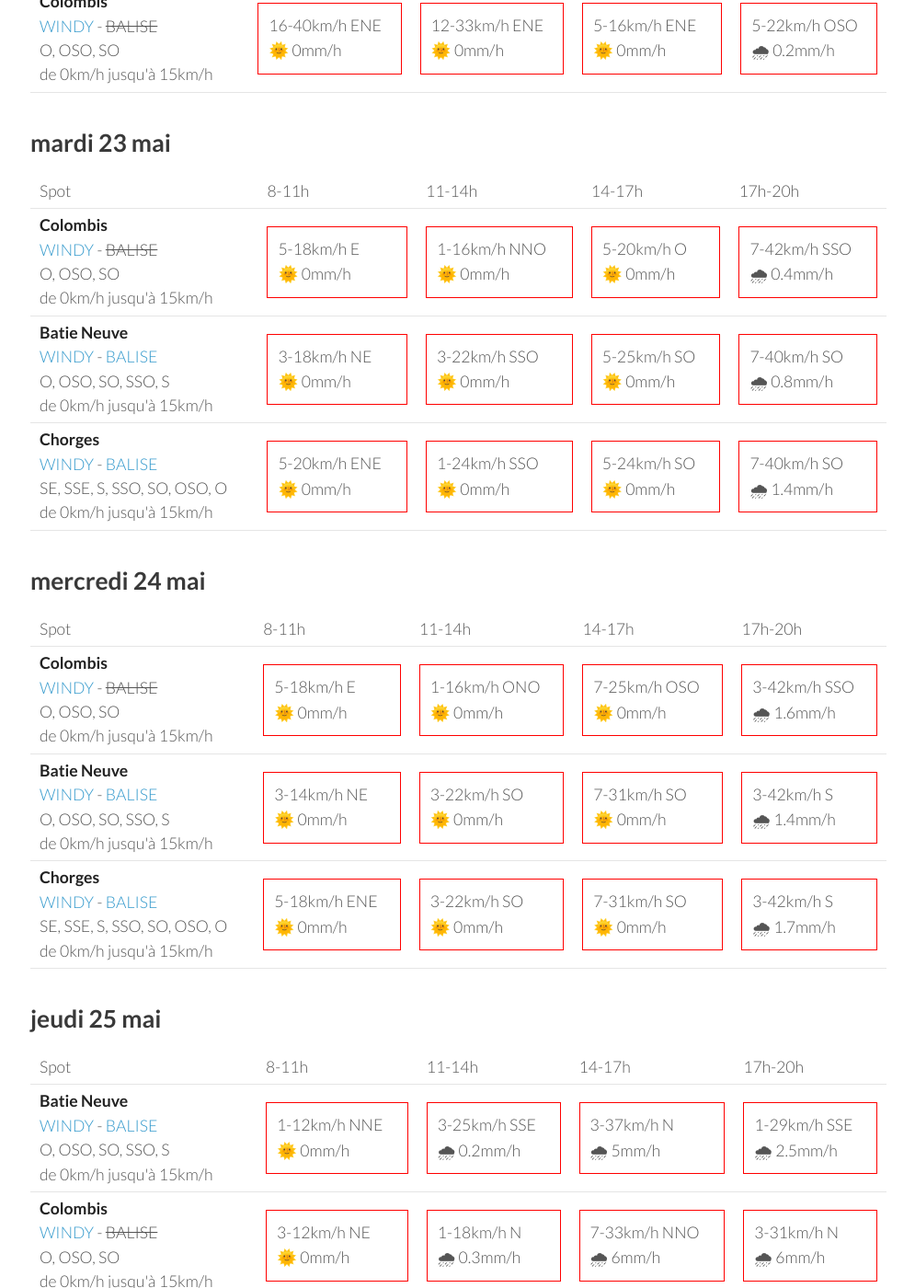
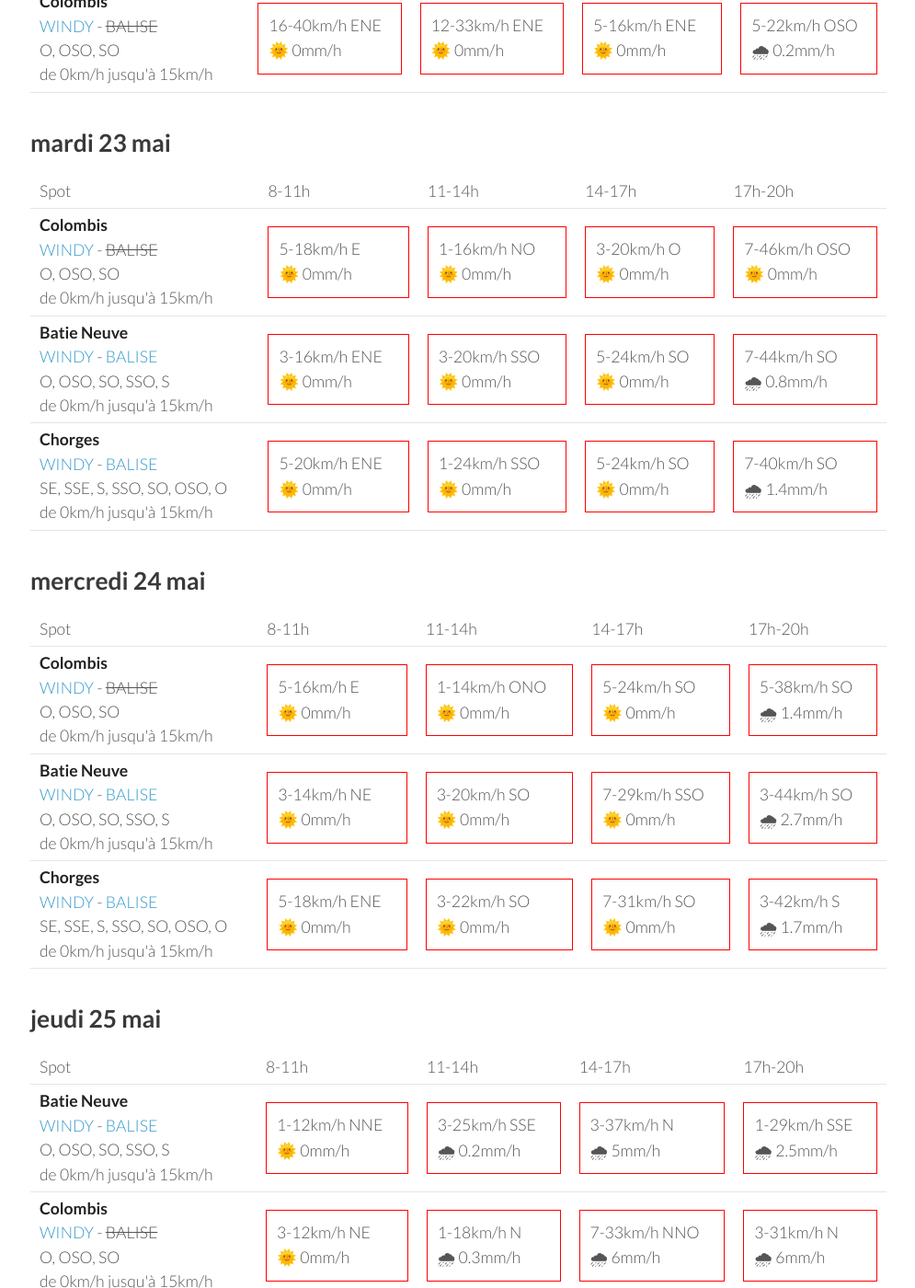
Before and after one commit to parapente-dans-le-nord/parapente-dans-le-nord.github.io, a Jekyll site: the page built from serre_poncon.markdown, in a window 1280 px wide and 1400 px high, scrolled down 1092 px. Shown: the whole window at 92% size, without its empty margins (25-1020 px from the left). Built offline with Jekyll 4.4.1, drawn with Linux system fonts in a browser that asks for light colours; some of the changed text lies outside the part shown.

Commit message:
update index.markdown

```diff
--- a/serre_poncon.markdown
+++ b/serre_poncon.markdown
@@ -114,19 +114,19 @@ page mise à jour le dimanche 21 mai 13:31
         <td><strong>Colombis</strong><br><a href="https://windy.com/44.494/6.216?44.559,6.262,10">WINDY</a> - <span class="no-balise"> BALISE </span><br> <span class="vent-favorable">O, OSO, SO</span><br><span class="force-vent">de 0km/h jusqu'à 15km/h</span> </td>
 
             <td><div class="not-flyable"><p>5-18km/h E</p><p>🌞 0mm/h</p></div></td>
-            <td><div class="not-flyable"><p>1-16km/h NNO</p><p>🌞 0mm/h</p></div></td>
-            <td><div class="not-flyable"><p>5-20km/h O</p><p>🌞 0mm/h</p></div></td>
-            <td><div class="not-flyable"><p>7-42km/h SSO</p><p>🌧 0.4mm/h</p></div></td>
+            <td><div class="not-flyable"><p>1-16km/h NO</p><p>🌞 0mm/h</p></div></td>
+            <td><div class="not-flyable"><p>3-20km/h O</p><p>🌞 0mm/h</p></div></td>
+            <td><div class="not-flyable"><p>7-46km/h OSO</p><p>🌞 0mm/h</p></div></td>
 
 
     </tr>
 <tr>
         <td><strong>Batie Neuve</strong><br><a href="https://windy.com/44.584/6.236?44.559,6.262,10,m:eTtagly">WINDY</a> - <span class=""><a href="https://www.openwindmap.org/PP554">BALISE</a> </span><br> <span class="vent-favorable">O, OSO, SO, SSO, S</span><br><span class="force-vent">de 0km/h jusqu'à 15km/h</span> </td>
 
-            <td><div class="not-flyable"><p>3-18km/h NE</p><p>🌞 0mm/h</p></div></td>
-            <td><div class="not-flyable"><p>3-22km/h SSO</p><p>🌞 0mm/h</p></div></td>
-            <td><div class="not-flyable"><p>5-25km/h SO</p><p>🌞 0mm/h</p></div></td>
-            <td><div class="not-flyable"><p>7-40km/h SO</p><p>🌧 0.8mm/h</p></div></td>
+            <td><div class="not-flyable"><p>3-16km/h ENE</p><p>🌞 0mm/h</p></div></td>
+            <td><div class="not-flyable"><p>3-20km/h SSO</p><p>🌞 0mm/h</p></div></td>
+            <td><div class="not-flyable"><p>5-24km/h SO</p><p>🌞 0mm/h</p></div></td>
+            <td><div class="not-flyable"><p>7-44km/h SO</p><p>🌧 0.8mm/h</p></div></td>
 
 
     </tr>
@@ -159,10 +159,10 @@ page mise à jour le dimanche 21 mai 13:31
 <tr>
         <td><strong>Colombis</strong><br><a href="https://windy.com/44.494/6.216?44.559,6.262,10">WINDY</a> - <span class="no-balise"> BALISE </span><br> <span class="vent-favorable">O, OSO, SO</span><br><span class="force-vent">de 0km/h jusqu'à 15km/h</span> </td>
 
-            <td><div class="not-flyable"><p>5-18km/h E</p><p>🌞 0mm/h</p></div></td>
-            <td><div class="not-flyable"><p>1-16km/h ONO</p><p>🌞 0mm/h</p></div></td>
-            <td><div class="not-flyable"><p>7-25km/h OSO</p><p>🌞 0mm/h</p></div></td>
-            <td><div class="not-flyable"><p>3-42km/h SSO</p><p>🌧 1.6mm/h</p></div></td>
+            <td><div class="not-flyable"><p>5-16km/h E</p><p>🌞 0mm/h</p></div></td>
+            <td><div class="not-flyable"><p>1-14km/h ONO</p><p>🌞 0mm/h</p></div></td>
+            <td><div class="not-flyable"><p>5-24km/h SO</p><p>🌞 0mm/h</p></div></td>
+            <td><div class="not-flyable"><p>5-38km/h SO</p><p>🌧 1.4mm/h</p></div></td>
 
 
     </tr>
@@ -170,9 +170,9 @@ page mise à jour le dimanche 21 mai 13:31
         <td><strong>Batie Neuve</strong><br><a href="https://windy.com/44.584/6.236?44.559,6.262,10,m:eTtagly">WINDY</a> - <span class=""><a href="https://www.openwindmap.org/PP554">BALISE</a> </span><br> <span class="vent-favorable">O, OSO, SO, SSO, S</span><br><span class="force-vent">de 0km/h jusqu'à 15km/h</span> </td>
 
             <td><div class="not-flyable"><p>3-14km/h NE</p><p>🌞 0mm/h</p></div></td>
-            <td><div class="not-flyable"><p>3-22km/h SO</p><p>🌞 0mm/h</p></div></td>
-            <td><div class="not-flyable"><p>7-31km/h SO</p><p>🌞 0mm/h</p></div></td>
-            <td><div class="not-flyable"><p>3-42km/h S</p><p>🌧 1.4mm/h</p></div></td>
+            <td><div class="not-flyable"><p>3-20km/h SO</p><p>🌞 0mm/h</p></div></td>
+            <td><div class="not-flyable"><p>7-29km/h SSO</p><p>🌞 0mm/h</p></div></td>
+            <td><div class="not-flyable"><p>3-44km/h SO</p><p>🌧 2.7mm/h</p></div></td>
 
 
     </tr>
```
Also changed, not shown: other parts of serre_poncon.markdown (+1 -1 lines).
